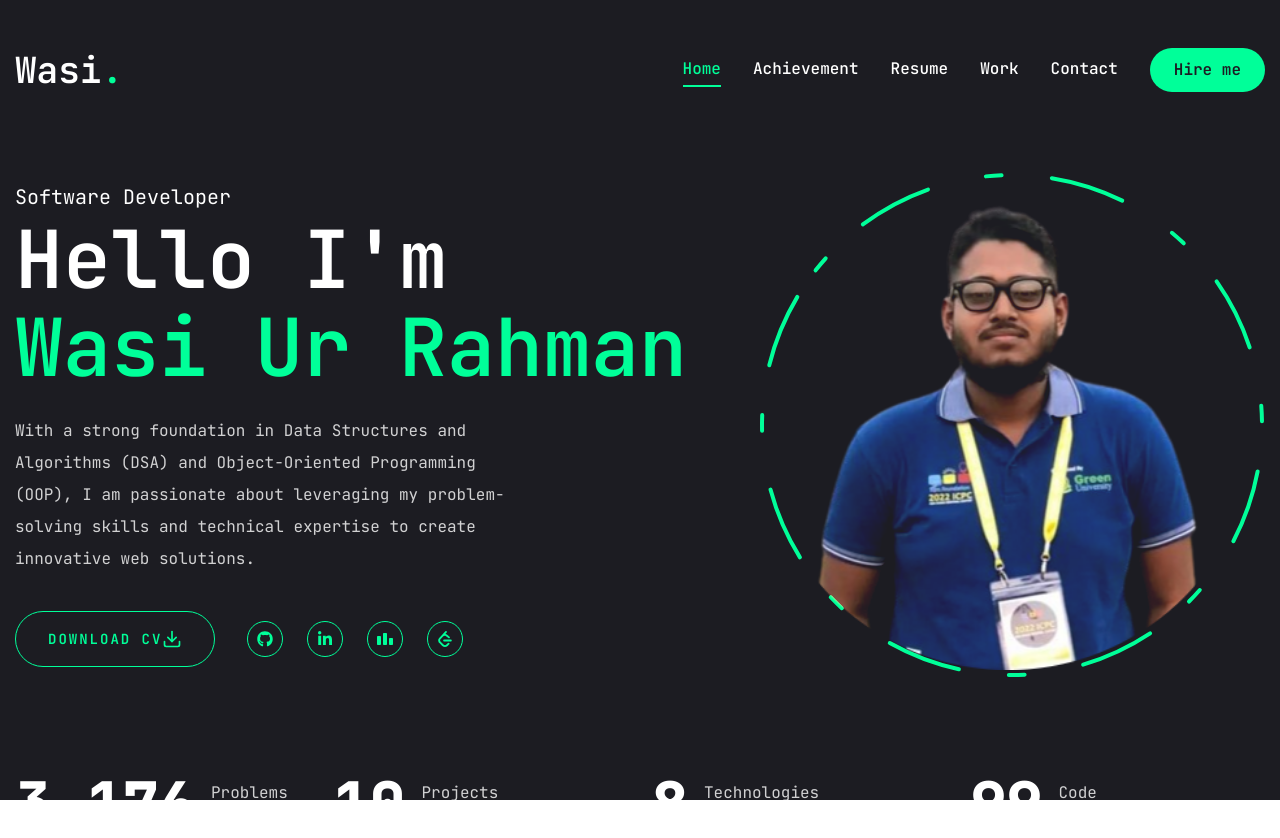
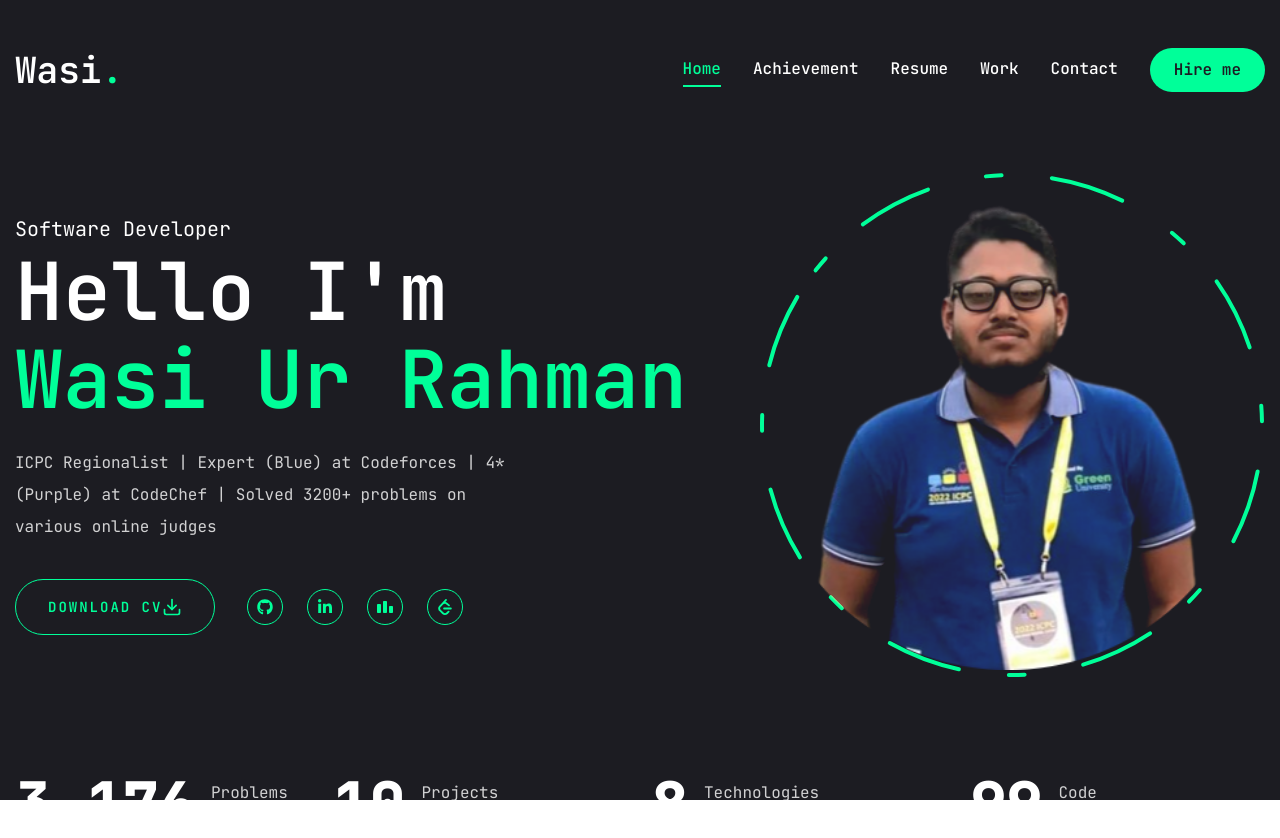
Before and after one commit to Wasi-Ur-Rahman/Wasi-Ur-Rahman-Porfolio, a Next.js app: page / in a window 1280 px wide. Shown: the top 838 px of the page. Built offline with nearby package versions, Linux system fonts and the light colour scheme.

Commit message:
Update page.jsx

```diff
--- a/app/page.jsx
+++ b/app/page.jsx
@@ -16,10 +16,7 @@ const Home = () => {
               Hello {"I'm"} <br /> <span className="text-accent">Wasi Ur Rahman</span>
             </h1>
             <p className="max-w-[500px] mb-9 text-white/80">
-              With a strong foundation in Data Structures and Algorithms (DSA)
-              and Object-Oriented Programming (OOP), I am passionate about
-              leveraging my problem-solving skills and technical expertise to
-              create innovative web solutions.
+              ICPC Regionalist | Expert (Blue) at Codeforces | 4* (Purple) at CodeChef | Solved 3200+ problems on various online judges
             </p>
             {/* btn and socials */}
             <div className="flex flex-col xl:flex-row items-center gap-8">
```
